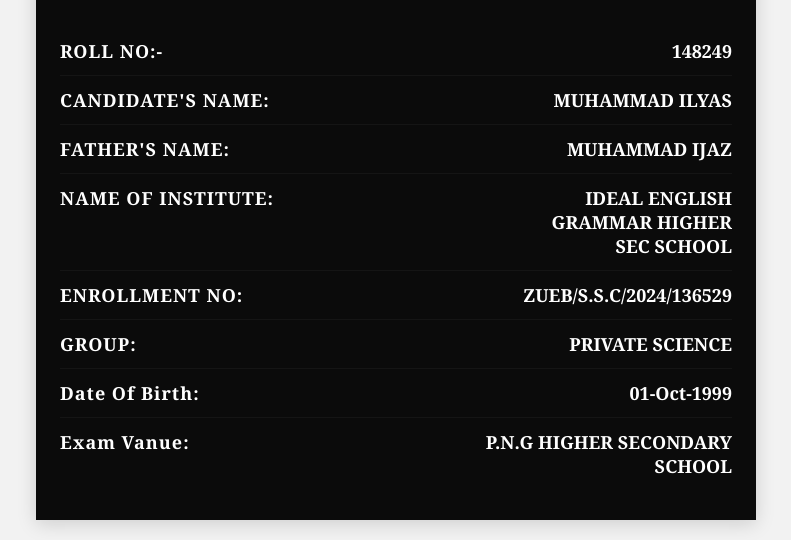
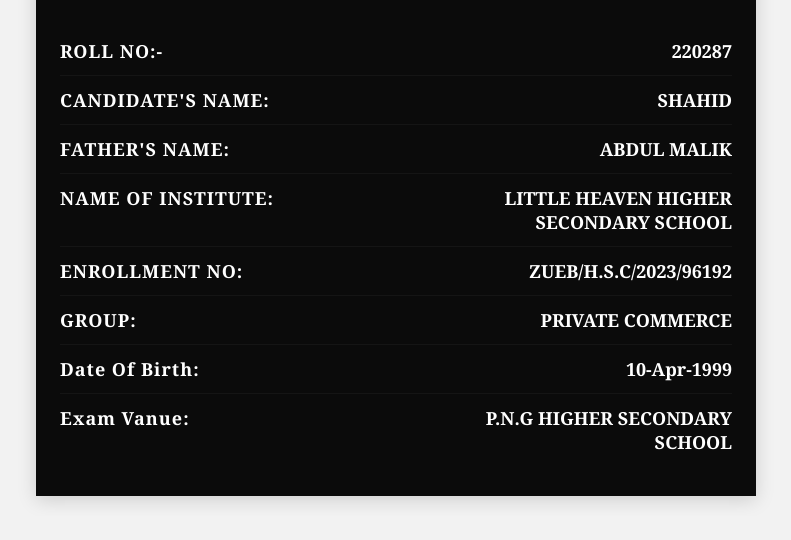
Before and after one commit to portalzuebedupk/H.S.C-Part_Xii, a plain HTML site: page index.html in a window 1280 px wide. Shown: the part 400-940 px from the top of the page, without its empty margins (244-1035 px from the left). After the commit the page ends 916 px from the top, so only its background shows below. Drawn offline with Linux system fonts and the light colour scheme.

Commit message:
Update index.html

```diff
--- a/index.html
+++ b/index.html
@@ -37,39 +37,37 @@
 
       <div class="row">
         <div class="label">ROLL NO:-</div>
-        <div class="value" id="roll">148249</div>
+        <div class="value" id="roll">220287</div>
       </div>
 
       <div class="row">
         <div class="label">CANDIDATE'S NAME:</div>
-        <div class="value" id="name">MUHAMMAD ILYAS</div>
+        <div class="value" id="name">SHAHID</div>
       </div>
 
       <div class="row">
         <div class="label">FATHER'S NAME:</div>
-        <div class="value" id="father">MUHAMMAD IJAZ</div>
+        <div class="value" id="father">ABDUL MALIK</div>
       </div>
 
       <div class="row">
         <div class="label">NAME OF INSTITUTE:</div>
-        <div class="value institute" id="institute">IDEAL ENGLISH
-GRAMMAR HIGHER
-SEC SCHOOL</div>
+        <div class="value institute" id="institute">LITTLE HEAVEN HIGHER SECONDARY SCHOOL</div>
       </div>
 
       <div class="row">
         <div class="label">ENROLLMENT NO:</div>
-        <div class="value" id="enroll">ZUEB/S.S.C/2024/136529</div>
+        <div class="value" id="enroll">ZUEB/H.S.C/2023/96192</div>
       </div>
 
       <div class="row">
         <div class="label">GROUP:</div>
-        <div class="value" id="group">PRIVATE SCIENCE</div>
+        <div class="value" id="group">PRIVATE COMMERCE</div>
       </div>
 
       <div class="row">
         <div class="label">Date Of Birth:</div>
-        <div class="value" id="group">01-Oct-1999</div>
+        <div class="value" id="group">10-Apr-1999</div>
       </div>
 
       <div class="row">
```
